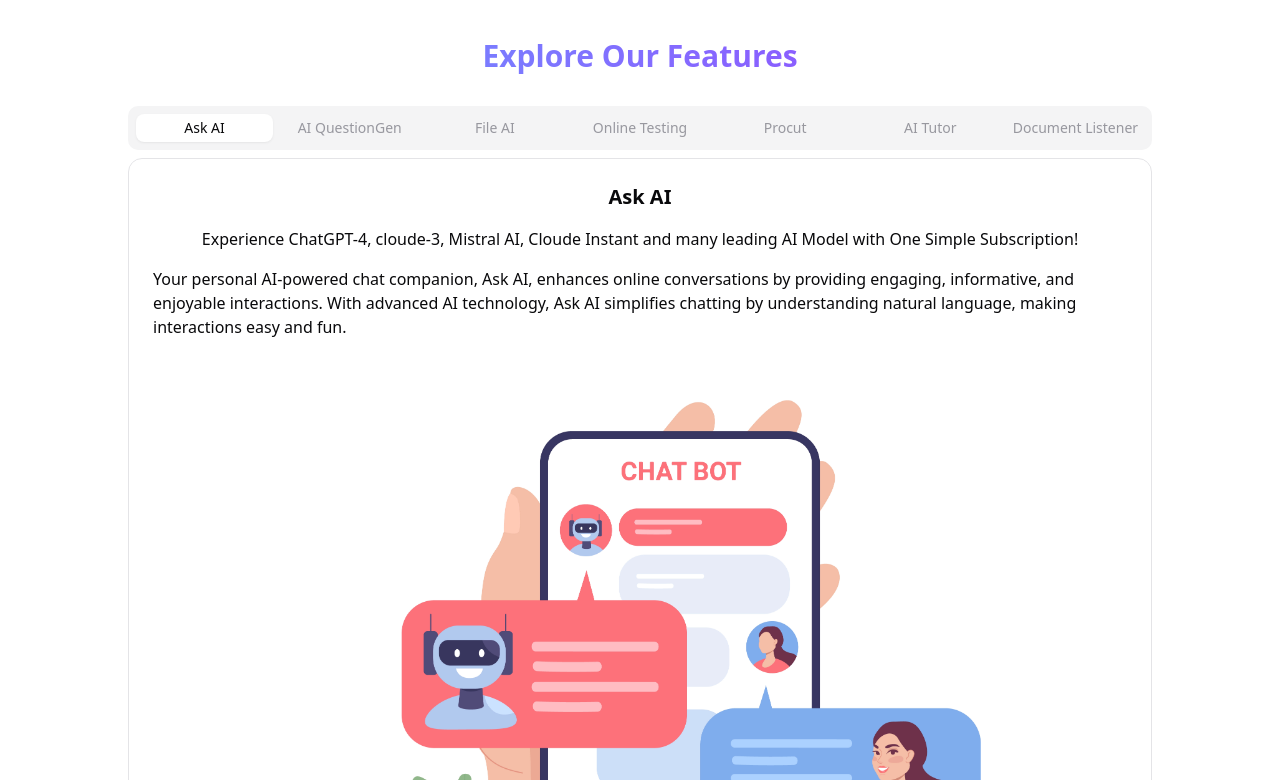
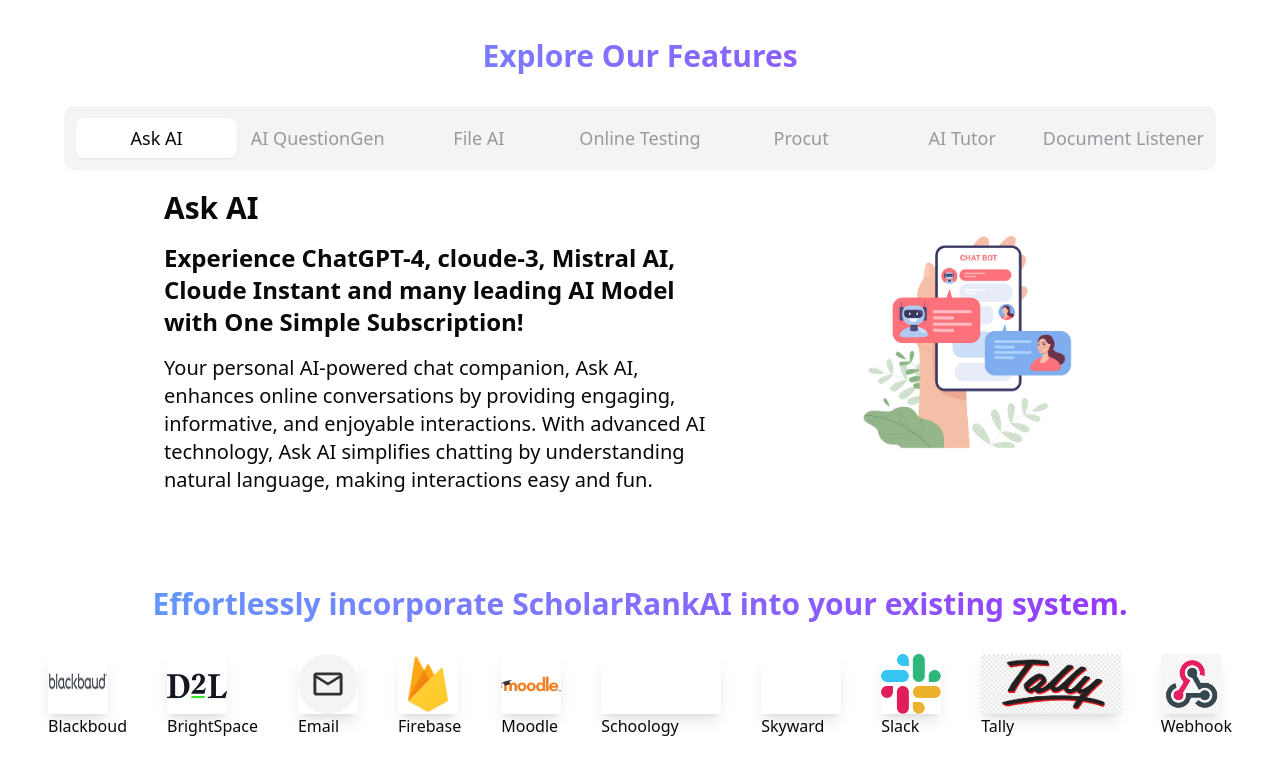
Before and after one commit to jithendra259/ai_platform, a Next.js app in the folder aiclone/: page / in a window 1280 px wide. Shown: the part 1460-2240 px from the top of the page. Built offline with nearby package versions, Linux system fonts and the light colour scheme.

Commit message:
home tab editing done

```diff
--- a/aiclone/src/app/page.tsx
+++ b/aiclone/src/app/page.tsx
@@ -5,7 +5,6 @@
 import { CardSpotlight } from "@/components/ui/card-spotlight";
 import { Tabs, TabsContent, TabsList, TabsTrigger } from "@/components/ui/tabs";
 import { useRouter } from 'next/navigation';
-import { Images } from "lucide-react";
 // Simple Step component definition
 type StepProps = { title: string };
 function Step({ title }: StepProps) {
@@ -113,13 +112,13 @@
         </h2>
 
         <div className="flex justify-center">
-          <Tabs defaultValue="tab-1" className="w-full max-w-5xl">
-            <TabsList className="grid grid-cols-4 md:grid-cols-7 gap-2 p-2 rounded-lg">
+          <Tabs defaultValue="tab-1" className="w-full max-w-6xl ">
+            <TabsList className="grid grid-cols-5 md:grid-cols-7   p-3 rounded-lg">
               {featureTabs.map((tab) => (
                 <TabsTrigger
                   key={tab.value}
                   value={tab.value}
-                  className="text-xs md:text-sm px-2 py-1 rounded-md transition-colors"
+                  className="text-xl md:text-lg rounded-md transition-colors"
                 >
                   {tab.title}
                 </TabsTrigger>
@@ -128,19 +127,23 @@
 
             {featureTabs.map((tab) => (
               <TabsContent key={tab.value} value={tab.value} className="mt-2">
-                <div className="backdrop-blur-sm p-6 rounded-xl border">
-                  <h3 className="text-xl font-semibold text-center mb-4">
+                <div className="backdrop-blur-sm rounded-xl p-3  flex flex-wrap justify-evenly  items-center">
+                  <div className="flex flex-col max-w-2/4">
+                  <h3 className="text-3xl font-semibold mb-4">
                     {tab.title}
                   </h3>
                   {tab.description && (
-                    <p className="text-center mb-4">
+                    <p className="font-semibold text-2xl mb-4">
                       {tab.description}
                     </p>
                   )}
-                  <p className="">
+                  <p className="text-xl ">
                     {tab.content}
                   </p>
-                  <img src={tab.images} alt={tab.title} className="mt-4 mx-auto" />
+                  </div>
+                  <div className="flex justify-center items-center max-w-2/4">
+                     <img src={tab.images} alt={tab.title} width={300} height={300} className="rounded-4xl" />
+                  </div>
                 </div>
               </TabsContent>
             ))}
```
